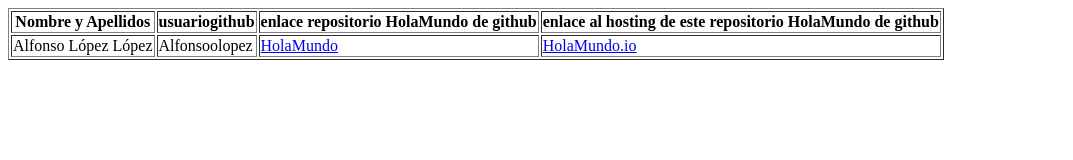
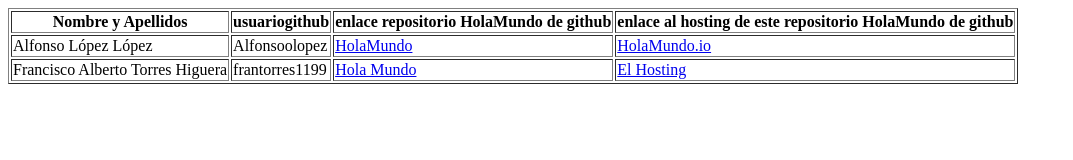
Before and after one commit to Alfonsoolopez/HolaMundoAlfonsoLopezLopez, a plain HTML site: page index.html in a window 1280 px wide. Shown: the whole page, without its empty margins (0-1073 px from the left). Drawn offline with Linux system fonts and the light colour scheme.

Commit message:
Update index.html

```diff
--- a/index.html
+++ b/index.html
@@ -20,6 +20,12 @@
 		<td><a href="https://github.com/Alfonsoolopez/HolaMundoAlfonsoLopezLopez">HolaMundo</a></td>
 		<td><a href="https://alfonsoolopez.github.io/HolaMundoAlfonsoLopezLopez/">HolaMundo.io</a></td>
 	</tr>
+	<tr>
+		<td>Francisco Alberto Torres Higuera</td>
+		<td>frantorres1199</td>
+  		<td><a href="https://github.com/frantorres1199/HolaMundoFranciscoAlbertoTorresHiguera">Hola Mundo</a></td>
+		<td><a href="https://frantorres1199.github.io/HolaMundoFranciscoAlbertoTorresHiguera/">El Hosting</a></td>
+	</tr>
 </table>
 
 
```
